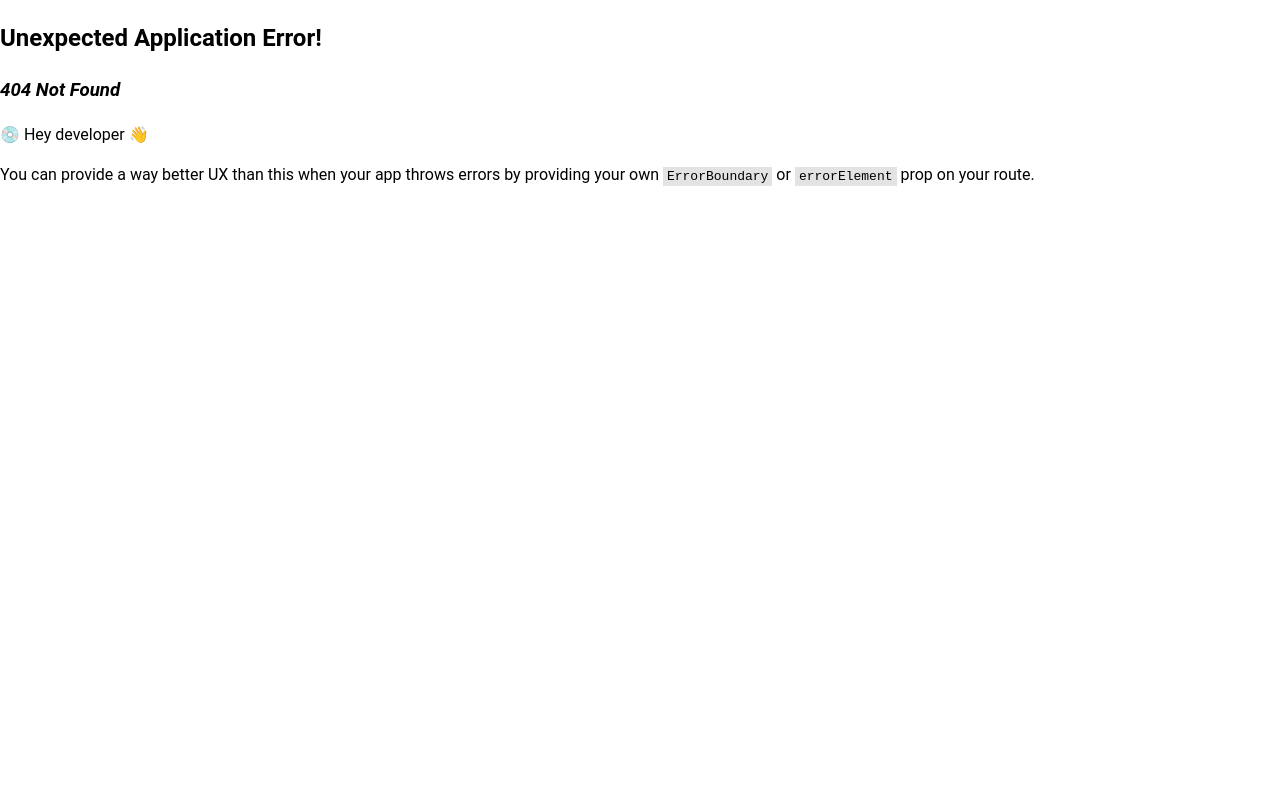
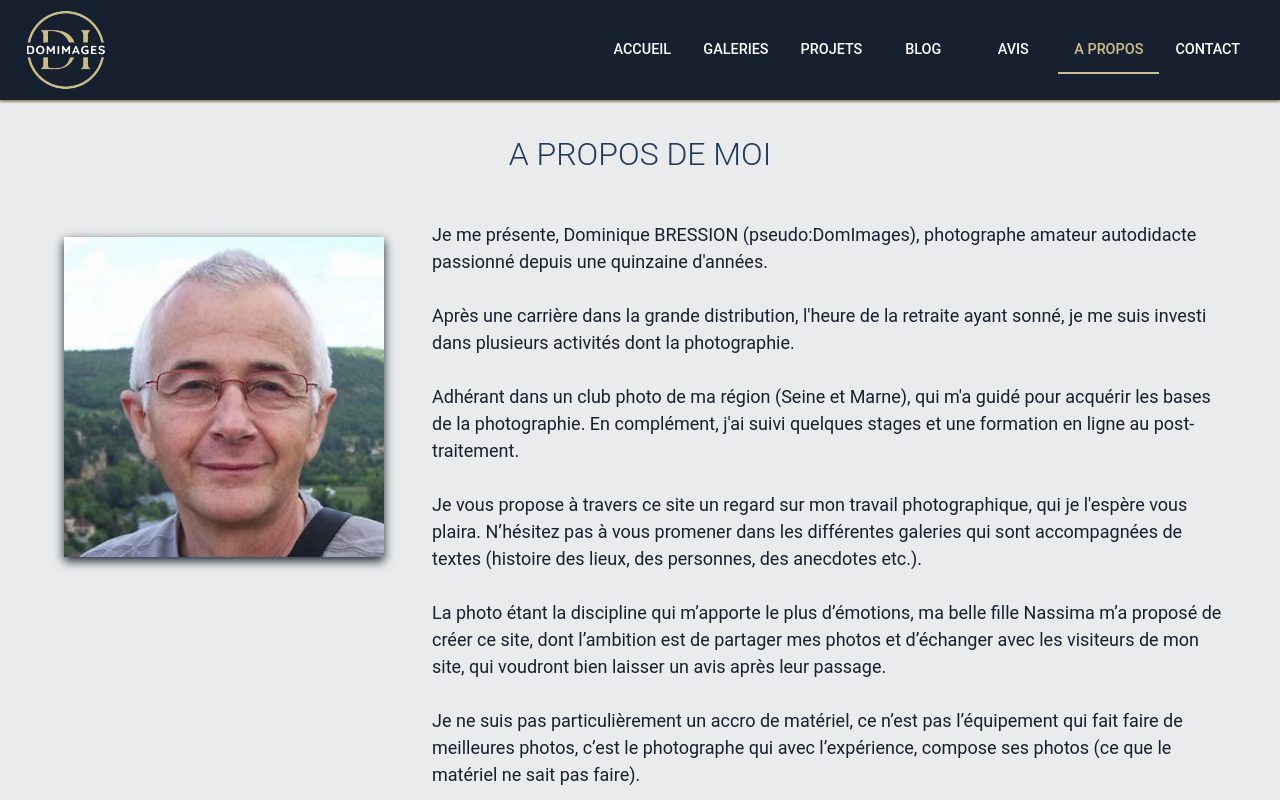
Before and after one commit to nassima02/domimages, a React (Vite) app in the folder frontend/: page /apropos in a window 1280 px wide. Before the commit this address had no page. Shown: the top 800 px of the page. Built offline with nearby package versions, Linux system fonts and the light colour scheme.

Commit message:
Feat[apropos]: ajout de la page 'A Propos'

```diff
--- /dev/null
+++ b/frontend/src/pages/apropos.jsx
@@ -0,0 +1,60 @@
+import { Box, Typography } from "@mui/material";
+
+function Apropos() {
+	return (
+		<Box sx={{ display: 'flex', flexDirection: 'column', alignItems: 'center', paddingTop: 4, maxWidth: '1280px' }}>
+			<Typography variant="h1" component="h1" >
+				A PROPOS DE MOI
+			</Typography>
+			<Box sx={{ display: 'flex', flexDirection: { xs: 'column', md: 'row' }, alignItems: { xs: 'center', md: 'flex-start' }, width: '100%' }}>
+				<Box sx={{
+					padding: {md:4,xs:2},
+					display: 'flex',
+					justifyContent: 'center',
+					width: {
+						xs: '100%',
+						md: '40%'
+					}
+				}}>
+					<Box
+						component="img"
+						src="/images/auteur.jpeg"
+						alt="A propos"
+						sx={{
+							boxShadow: '0px 4px 10px #16202E',
+							width: '100%',
+							maxWidth: { xs: '300px', sm: '250px', md: '500px', lg: '500px' }
+						}}
+					/>
+				</Box>
+				<Box sx={{ padding: 2, width: '100%', order: { xs: 0, md: 1 } }}>
+					<Typography variant="body1" component="p">
+						Je me présente, Dominique BRESSION (pseudo:DomImages), photographe amateur autodidacte
+						passionné depuis une quinzaine d&apos;années. <br/><br/>
+						Après une carrière dans la grande distribution, l&apos;heure de la retraite ayant sonné, je me
+						suis investi dans plusieurs activités dont la photographie.<br/><br/>
+						Adhérant dans un club photo de ma région (Seine et Marne), qui m&apos;a guidé pour acquérir les
+						bases de la photographie. En complément, j&apos;ai suivi quelques stages et une formation en ligne au
+						post-traitement.<br/><br/>
+						Je vous propose à travers ce site un regard sur mon travail photographique, qui je l&apos;espère
+						vous plaira. N’hésitez pas à vous promener dans les différentes galeries qui sont accompagnées
+						de textes (histoire des lieux, des personnes, des anecdotes etc.).<br/><br/>
+						La photo étant la discipline qui m’apporte le plus d’émotions, ma belle fille Nassima m’a
+						proposé de créer ce site, dont l’ambition est de partager mes photos et d’échanger avec les visiteurs de mon site, qui
+						voudront bien laisser un avis après leur passage.<br/><br/>
+						Je ne suis pas particulièrement un accro de matériel, ce n’est pas l’équipement qui fait faire
+						de meilleures photos, c’est le photographe qui avec l’expérience, compose ses photos (ce que le
+						matériel ne sait pas faire).<br/><br/>
+						Je n’ai pas de spécialités concernant les sujets que je photographie, ça peut-être du paysage,
+						du portrait, de la photo de rue, de l’architecture etc.<br/><br/>
+						Nous sommes tous perfectibles, donc n&apos;hésitez pas à laisser un commentaire avec des
+						critiques constructives (voir onglets avis et contact).<br/><br/>
+						Merci de votre visite et à bientôt.
+					</Typography>
+				</Box>
+			</Box>
+		</Box>
+	);
+}
+
+export default Apropos;
--- a/frontend/src/router.jsx
+++ b/frontend/src/router.jsx
@@ -5,6 +5,7 @@ import Login from "./pages/authentification/login.jsx";
 import ResetPassword from "./pages/authentification/resetPassword.jsx";
 import NewPassword from "./pages/authentification/newPassword.jsx";
 import Contact from "./pages/contact.jsx";
+import Apropos from "./pages/apropos.jsx";
 
 export const router = createBrowserRouter([
 	{
@@ -28,6 +29,10 @@ export const router = createBrowserRouter([
 				element: <NewPassword />,
 			},
 			{
+				path: '/apropos',
+				element: <Apropos />,
+			},
+			{
 				path: '/contact',
 				element: <Contact />,
 			},
```
Also changed, not shown: frontend/public/images/auteur.jpeg (added).
